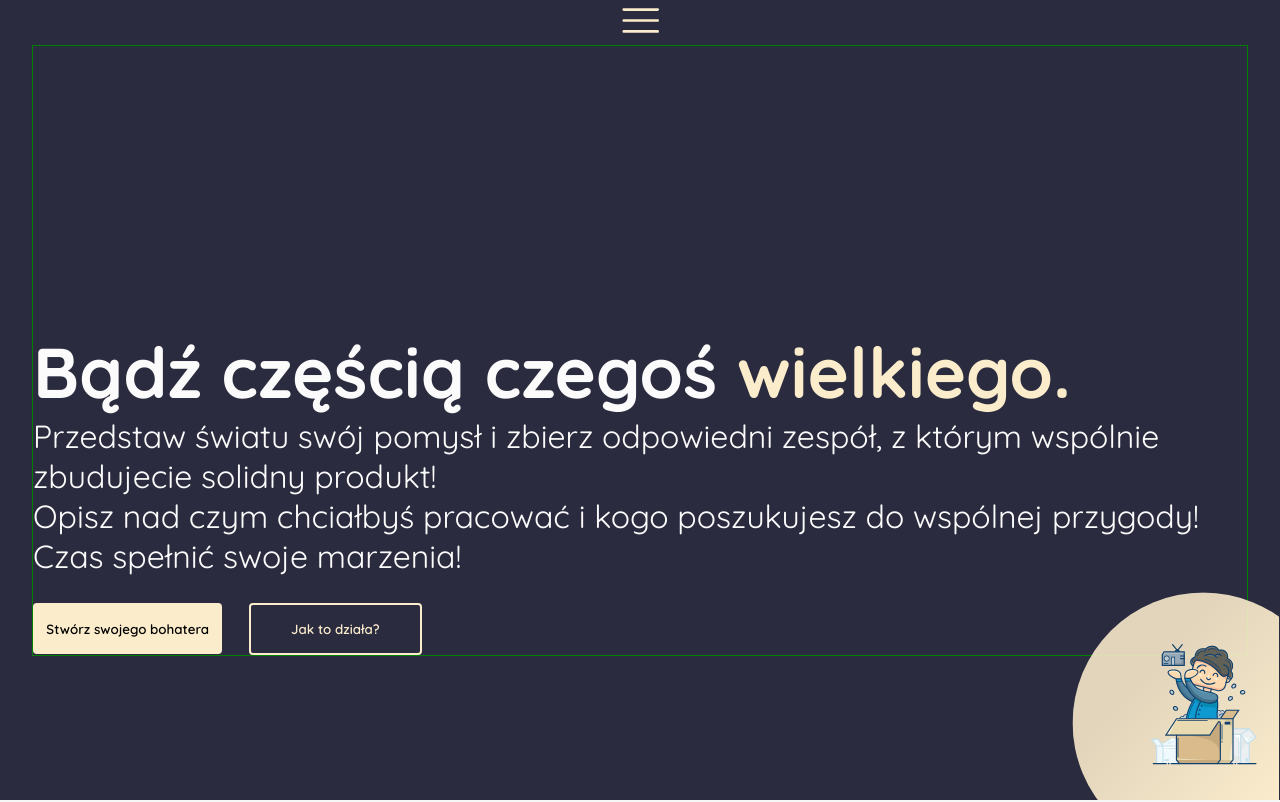
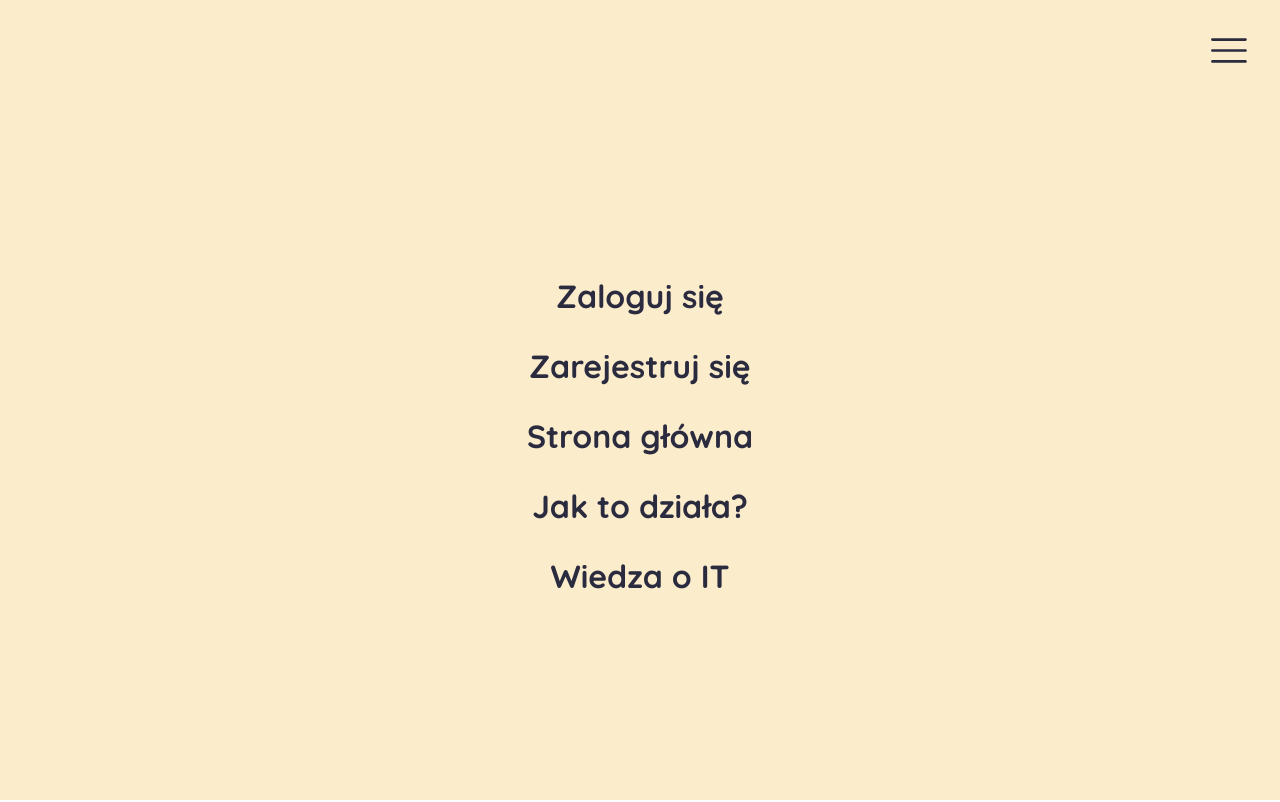
Before and after one commit to infoshareacademy/jfddr1-maklowiczeprogramowania-app, a React (Create React App) app: page / in a window 1280 px wide. Shown: the top 802 px of the page. Built offline with nearby package versions, Linux system fonts and the light colour scheme.

Commit message:
Varriables added and changed te structure of imported files

```diff
--- a/src/App.jsx
+++ b/src/App.jsx
@@ -1,14 +1,23 @@
 import React from "react";
 import { createGlobalStyle } from "styled-components";
+import AuthMenuMobile from "./pages/AuthMenuMobile";
+import AuthWelcomeView from "./pages/AuthWelcomeView";
+import MenuMobile from "./pages/MenuMobile";
+import Projects from "./pages/Projects";
+import SignIn from "./pages/SignIn";
+import SignUpMobile from "./pages/SignUpMobile";
+import SignUpDesktop from "./pages/SignUpDesktop";
+import SignUpFullForm from "./pages/SignUpFullForm";
 import WelcomePage from "./pages/WelcomePage";
-// import MobileMenu from "./pages/MobileMenu";
-import SignIn from "./pages/SignIn";
-// import SignUp from "./pages/SignUp";
-// import Projects from "./pages/Projects";
-// import SignUpFull from "";
-import SignUpFullForm from './pages/SignUpFullForm';
 
 const GlobalStyle = createGlobalStyle`
+  :root {
+    --dark-clr: #2B2B3F;
+    --light-clr: #FBECCC;
+    --accent-clr: #FBBB9A;
+    --text-clr: #FBFBFB;
+  }
+
   * {
     box-sizing: border-box;
     margin: 0;
@@ -22,14 +31,19 @@ const GlobalStyle = createGlobalStyle`
     overflow-x: hidden;
   }
 `;
+
 const App = () => {
   return (
     <>
-    <GlobalStyle/>
-    <WelcomePage/>
-    <SignIn/>
-    <SignUpFullForm />
-      {/* <SignUpFull /> */}
+      <GlobalStyle />
+      {/* <AuthWelcomeView /> */}
+      <MenuMobile />
+      {/* <Projects /> */}
+      {/* <SignIn /> */}
+      {/* <SignUpMobile /> */}
+      {/* <SignUpDesktop /> */}
+      {/* <SignUpFullForm /> */}
+      {/* <WelcomePage /> */}
     </>
   );
 };
```
